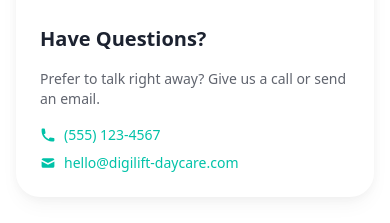
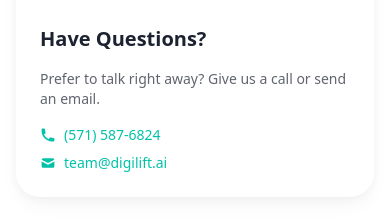
Before and after one commit to ZebaLodhi/digilift-website, a Next.js app: page /bookings in a window 390 px wide. Shown: the part 1140-1363 px from the top of the page. Built offline with nearby package versions, Linux system fonts and the light colour scheme.

Commit message:
booking page email phone update

```diff
--- a/app/bookings/page.tsx
+++ b/app/bookings/page.tsx
@@ -131,23 +131,23 @@
                   </p>
                   <div className="space-y-2 text-sm">
                     <a
-                      href="tel:+15551234567"
+                      href="tel:+15715876824"
                       className="flex items-center gap-2 text-accent hover:text-accent-dark transition-colors"
                     >
                       <svg className="w-4 h-4" fill="currentColor" viewBox="0 0 20 20">
                         <path d="M2 3a1 1 0 011-1h2.153a1 1 0 01.986.836l.74 4.435a1 1 0 01-.54 1.06l-1.548.773a11.037 11.037 0 006.105 6.105l.774-1.548a1 1 0 011.059-.54l4.435.74a1 1 0 01.836.986V17a1 1 0 01-1 1h-2C7.82 18 2 12.18 2 5V3z" />
                       </svg>
-                      (555) 123-4567
+                      (571) 587-6824
                     </a>
                     <a
-                      href="mailto:hello@digilift-daycare.com"
+                      href="mailto:team@digilift.ai"
                       className="flex items-center gap-2 text-accent hover:text-accent-dark transition-colors"
                     >
                       <svg className="w-4 h-4" fill="currentColor" viewBox="0 0 20 20">
                         <path d="M2.003 5.884L10 9.882l7.997-3.998A2 2 0 0016 4H4a2 2 0 00-1.997 1.884z" />
                         <path d="M18 8.118l-8 4-8-4V14a2 2 0 002 2h12a2 2 0 002-2V8.118z" />
                       </svg>
-                      hello@digilift-daycare.com
+                      team@digilift.ai
                     </a>
                   </div>
                 </div>
```
